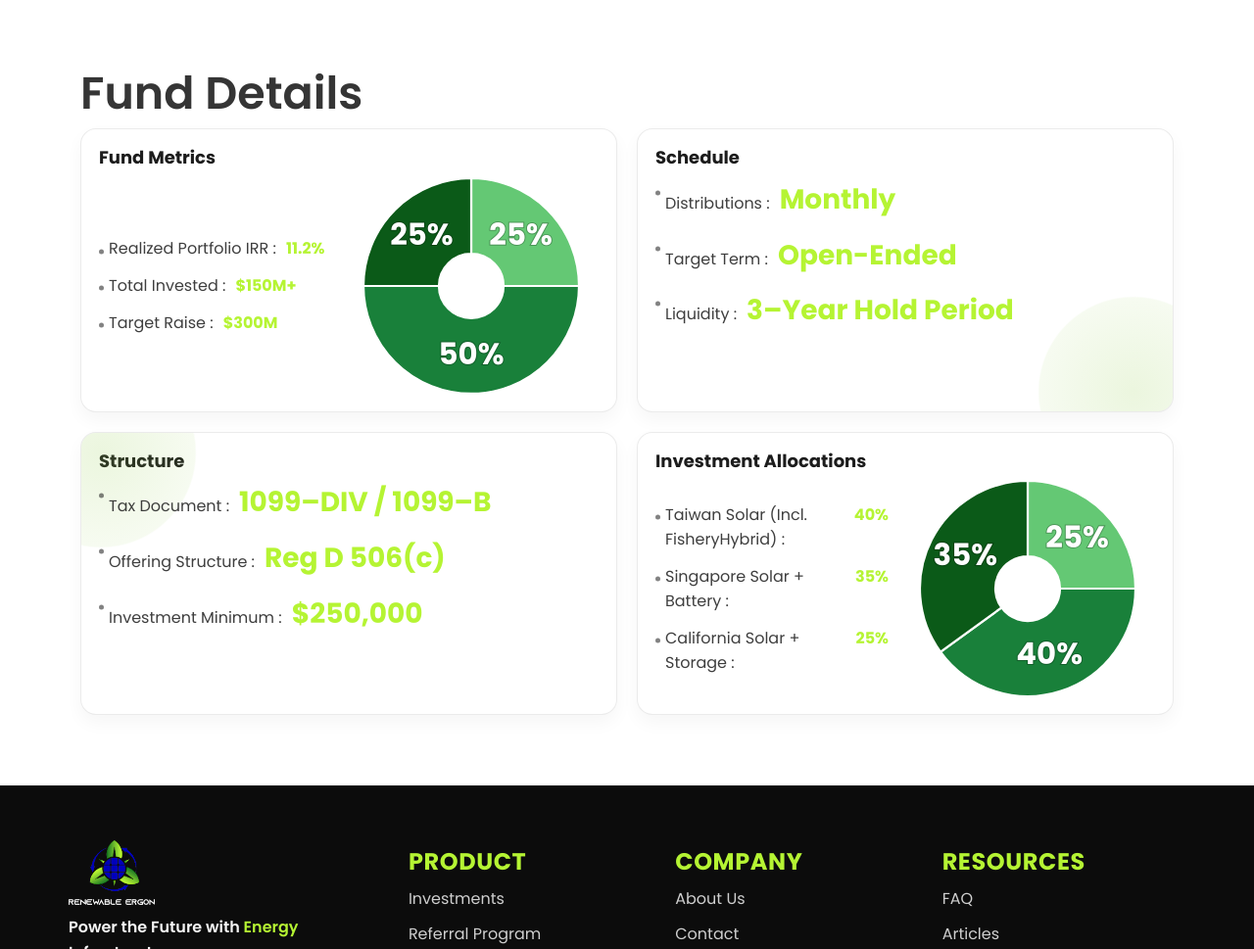
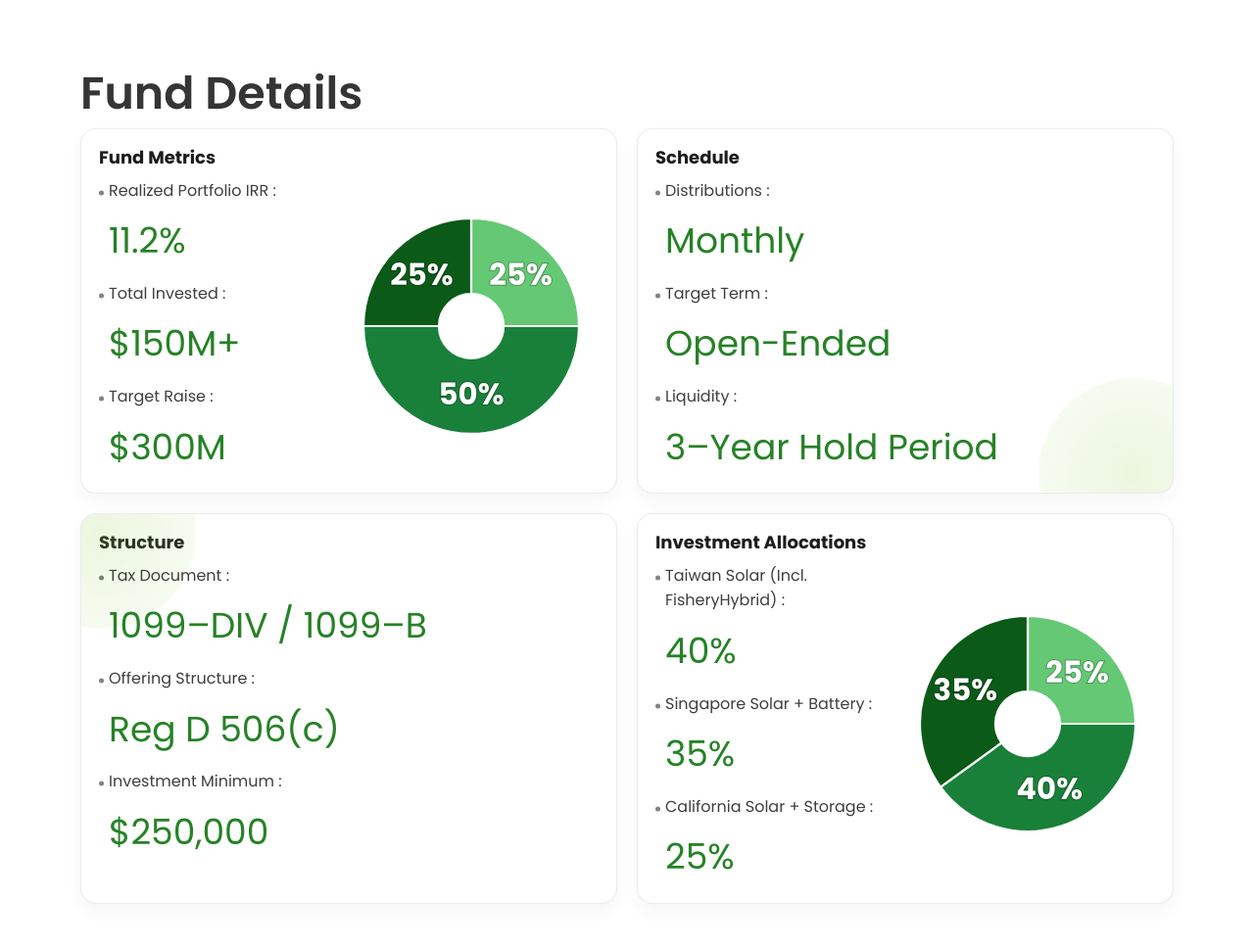
Before and after one commit to moizxox/energy-frontend, a plain HTML site: page pages/investment.html in a window 1280 px wide. Shown: the part 2300-3269 px from the top of the page at 98% size. Drawn offline with nearby package versions, Linux system fonts and the light colour scheme.

```diff
--- a/assets/css/investment.css
+++ b/assets/css/investment.css
@@ -85,11 +85,11 @@
 .fd-card { background: #fff; border: 1px solid rgba(0,0,0,0.08); border-radius: 16px; padding: 18px; box-shadow: 0 8px 18px rgba(0,0,0,0.04); position: relative; overflow: hidden; }
 .fd-title { margin: 0 0 10px 0; color: #1c1c1c; font-weight: 700; font-size: 18px; }
 .fd-row { display: grid; grid-template-columns: 1fr 260px; align-items: center; gap: 12px; }
-.fd-bullets { list-style: none; margin: 0; padding: 0; display: grid; gap: 12px; }
-.fd-bullets li { display: grid; grid-template-columns: auto 1fr; gap: 10px; align-items: baseline; position: relative; padding-left: 10px; }
+.fd-bullets { list-style: none; margin: 0; padding: 0; display: grid; gap: 12px;  }
+.fd-bullets li { display: flex; flex-direction: column; gap: 10px; align-items: baseline; position: relative; padding-left: 10px; }
 .fd-bullets li::before { content: ''; position: absolute; left: 0; top: 0.95em; width: 5px; height: 5px; background: #1c1c1c; border-radius: 50%; opacity: 0.55; transform: translateY(-50%); }
 .fd-bullets li span { color: #2a2a2a; opacity: 0.9; }
-.fd-bullets.big li strong { font-size: clamp(18px, 3.2vw, 28px); }
+.fd-bullets li strong { font-size: clamp(24px, 3.2vw, 36px); font-weight: 400; color: var(--color-dark-primary); }
 .fd-chart { width: 100%; height: 220px; display: flex; align-items: center; justify-content: center; }
 .fd-chart svg { width: 100%; height: 100%; display: block; }
 
--- a/assets/css/main.css
+++ b/assets/css/main.css
@@ -3,6 +3,7 @@
   --color-light-shade: #f8f8f8;
   --color-heading: #1c1c1c;
   --color-text: #353535;
+  --color-dark-primary: #268226;
 }
 * {
   box-sizing: border-box;
@@ -32,7 +33,9 @@
 .text-primary {
   color: var(--color-primary) !important;
 }
-
+.text-dark-primary {
+  color: var(--color-dark-primary) !important;
+}
 .heading{
     font-family: 'Poppins', sans-serif;
     font-weight: 600;
--- a/pages/investment.html
+++ b/pages/investment.html
@@ -181,15 +181,15 @@
                 <ul class="fd-bullets">
                   <li>
                     <span>Realized Portfolio IRR :</span>
-                    <strong class="text-primary">11.2%</strong>
+                    <strong class="text-dark-primary">11.2%</strong>
                   </li>
                   <li>
                     <span>Total Invested :</span>
-                    <strong class="text-primary">$150M+</strong>
+                    <strong class="text-dark-primary">$150M+</strong>
                   </li>
                   <li>
                     <span>Target Raise :</span>
-                    <strong class="text-primary">$300M</strong>
+                    <strong class="text-dark-primary">$300M</strong>
                   </li>
                 </ul>
                 <div class="fd-chart donut" data-donut='{"segments":[{"label":"25%","value":25,"color":"#64c874","text":"25%"},{"label":"50%","value":50,"color":"#19803a","text":"50%"},{"label":"25%","value":25,"color":"#0b5a18","text":"25%"}],"total":100}'></div>
@@ -200,9 +200,9 @@
             <article class="fd-card accent-right">
               <h3 class="fd-title">Schedule</h3>
               <ul class="fd-bullets big">
-                <li><span>Distributions :</span><strong class="text-primary">Monthly</strong></li>
-                <li><span>Target Term :</span><strong class="text-primary">Open-Ended</strong></li>
-                <li><span>Liquidity :</span><strong class="text-primary">3–Year Hold Period</strong></li>
+                <li><span>Distributions :</span><strong class="text-dark-primary">Monthly</strong></li>
+                <li><span>Target Term :</span><strong class="text-dark-primary">Open-Ended</strong></li>
+                <li><span>Liquidity :</span><strong class="text-dark-primary">3–Year Hold Period</strong></li>
               </ul>
             </article>
 
@@ -210,9 +210,9 @@
             <article class="fd-card accent-left">
               <h3 class="fd-title">Structure</h3>
               <ul class="fd-bullets big">
-                <li><span>Tax Document :</span><strong class="text-primary">1099–DIV / 1099–B</strong></li>
-                <li><span>Offering Structure :</span><strong class="text-primary">Reg D 506(c)</strong></li>
-                <li><span>Investment Minimum :</span><strong class="text-primary">$250,000</strong></li>
+                <li><span>Tax Document :</span><strong class="text-dark-primary">1099–DIV / 1099–B</strong></li>
+                <li><span>Offering Structure :</span><strong class="text-dark-primary">Reg D 506(c)</strong></li>
+                <li><span>Investment Minimum :</span><strong class="text-dark-primary">$250,000</strong></li>
               </ul>
             </article>
 
@@ -221,9 +221,9 @@
               <h3 class="fd-title">Investment Allocations</h3>
               <div class="fd-row">
                 <ul class="fd-bullets">
-                  <li><span>Taiwan Solar (Incl. FisheryHybrid) :</span><strong class="text-primary">40%</strong></li>
-                  <li><span>Singapore Solar + Battery :</span><strong class="text-primary">35%</strong></li>
-                  <li><span>California Solar + Storage :</span><strong class="text-primary">25%</strong></li>
+                  <li><span>Taiwan Solar (Incl. FisheryHybrid) :</span><strong class="text-dark-primary">40%</strong></li>
+                  <li><span>Singapore Solar + Battery :</span><strong class="text-dark-primary">35%</strong></li>
+                  <li><span>California Solar + Storage :</span><strong class="text-dark-primary">25%</strong></li>
                 </ul>
                 <div class="fd-chart donut" data-donut='{"segments":[{"label":"25%","value":25,"color":"#64c874","text":"25%"},{"label":"40%","value":40,"color":"#19803a","text":"40%"},{"label":"35%","value":35,"color":"#0b5a18","text":"35%"}],"total":100}'></div>
               </div>
```
